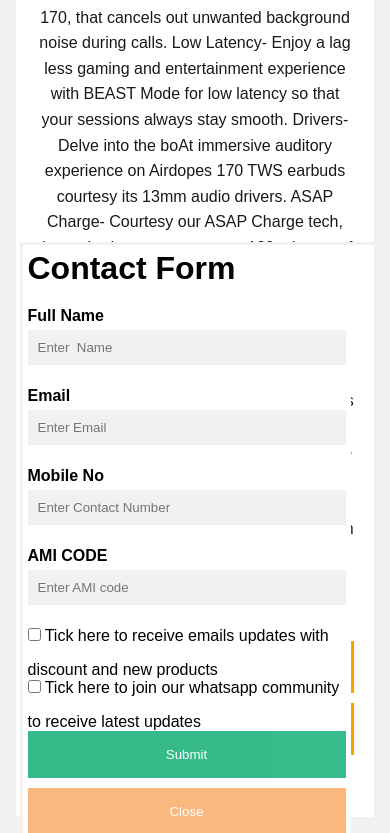
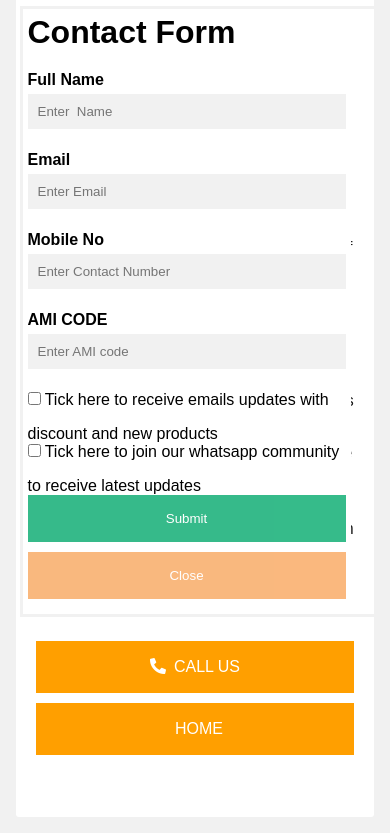
Before and after one commit to PavanKumar190/product, a plain HTML site: page index.html in a window 390 px wide. Both pictures are taken after a click on the button "CALL US". Shown: the part 566-1399 px from the top of the page. Drawn offline with Linux system fonts and the light colour scheme; a script that the page names is missing; some icons are missing.

Commit message:
first commit

```diff
--- a/index.html
+++ b/index.html
@@ -110,7 +110,7 @@
        /* Responsive styles for tablets and mobiles */
   @media (max-width: 768px) {
     .form-popup {
-      top: 20%; /* Adjust top position for better visibility on smaller screens */
+      top: 10%; /* Adjust top position for better visibility on smaller screens */
       left: 10%; /* Adjust left position for better centering on smaller screens */
     }
 
@@ -127,7 +127,7 @@
 
   @media (max-width: 480px) {
     .form-popup {
-      top: 30%; /* Further adjust top position for smaller screens */
+      top: 2%; /* Further adjust top position for smaller screens */
       left: 5%; /* Further adjust left position for better centering on smaller screens */
     }
 
```
